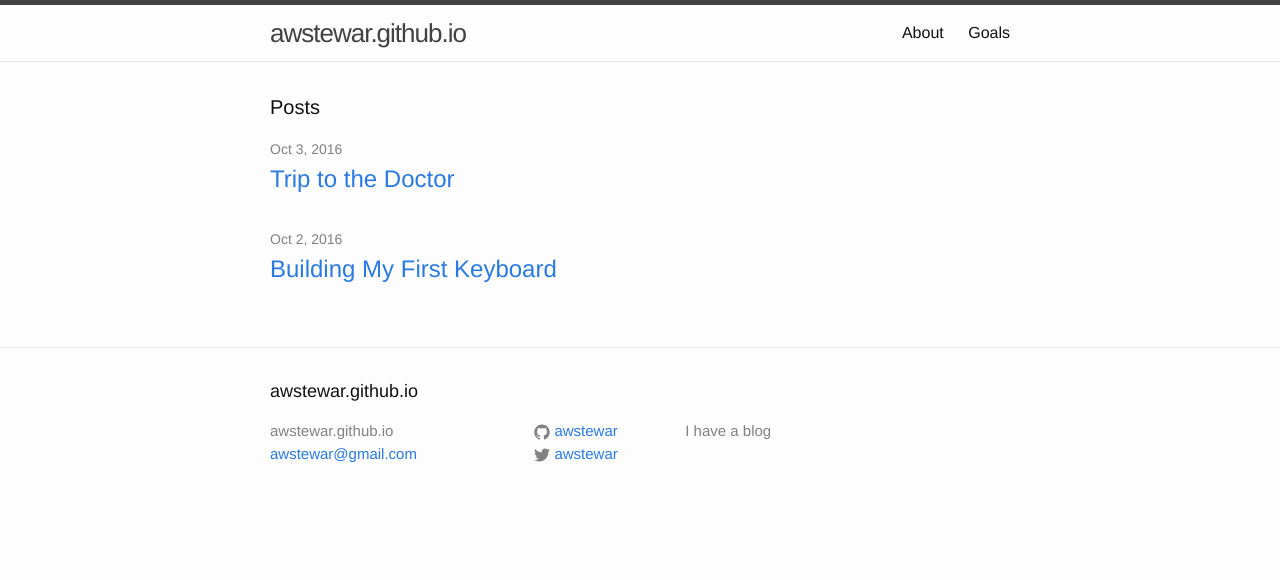
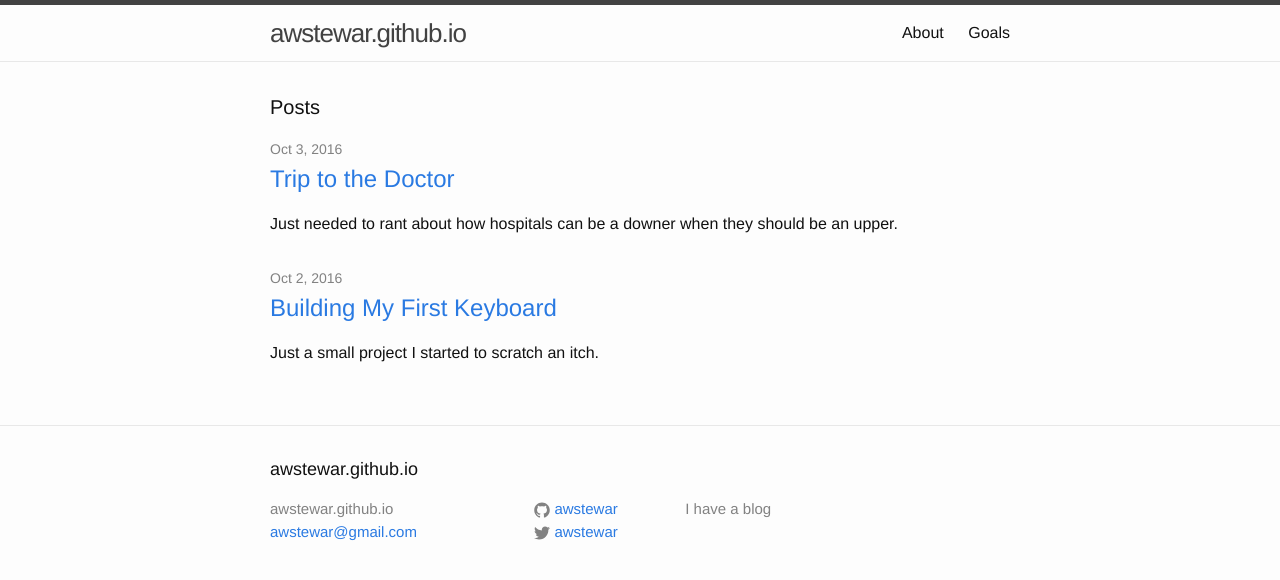
Before and after one commit to awstewar/awstewar.github.io, a Jekyll site: the page built from index.html, in a window 1280 px wide. Shown: the top 580 px of the page. Built offline with Jekyll 4.4.1, drawn with Linux system fonts in a browser that asks for light colours.

Commit message:
Adding a snippet to main screen

```diff
--- a/_posts/2016-10-02-building-my-first-keyboard.md
+++ b/_posts/2016-10-02-building-my-first-keyboard.md
@@ -1,6 +1,7 @@
 ---
 layout: post
 title:  "Building My First Keyboard"
+snippet: "Just a small project I started to scratch an itch."
 ---
 I recently bought my first keyboard PCB from [techkeys](http://techkeys.us).
 It only supports six keys but you can program them to do almost anything.
--- a/_posts/2016-10-03-trip-to-the-doctor.md
+++ b/_posts/2016-10-03-trip-to-the-doctor.md
@@ -1,6 +1,7 @@
 ---
 layout: post
 title:  "Trip to the Doctor"
+snippet: "Just needed to rant about how hospitals can be a downer when they should be an upper."
 ---
 Today I went to the hospital with my wife to have a level 2 ultrasound.
 My wife is pregnant with our second child and we went for a routine
--- a/index.html
+++ b/index.html
@@ -14,6 +14,7 @@ layout: default
         <h2>
           <a class="post-link" href="{{ post.url | prepend: site.baseurl }}">{{ post.title | escape }}</a>
         </h2>
+        <span>{{ post.snippet }}</span>
       </li>
     {% endfor %}
   </ul>
```
